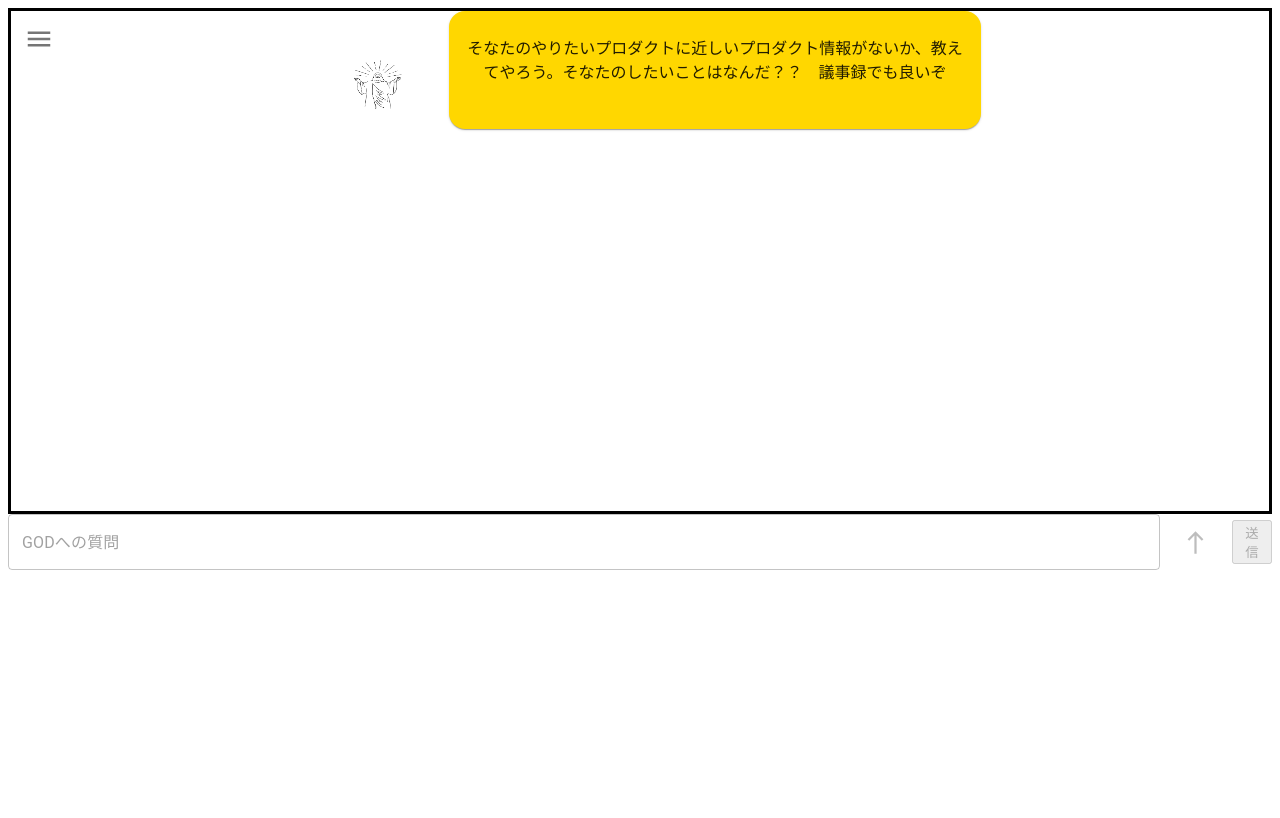
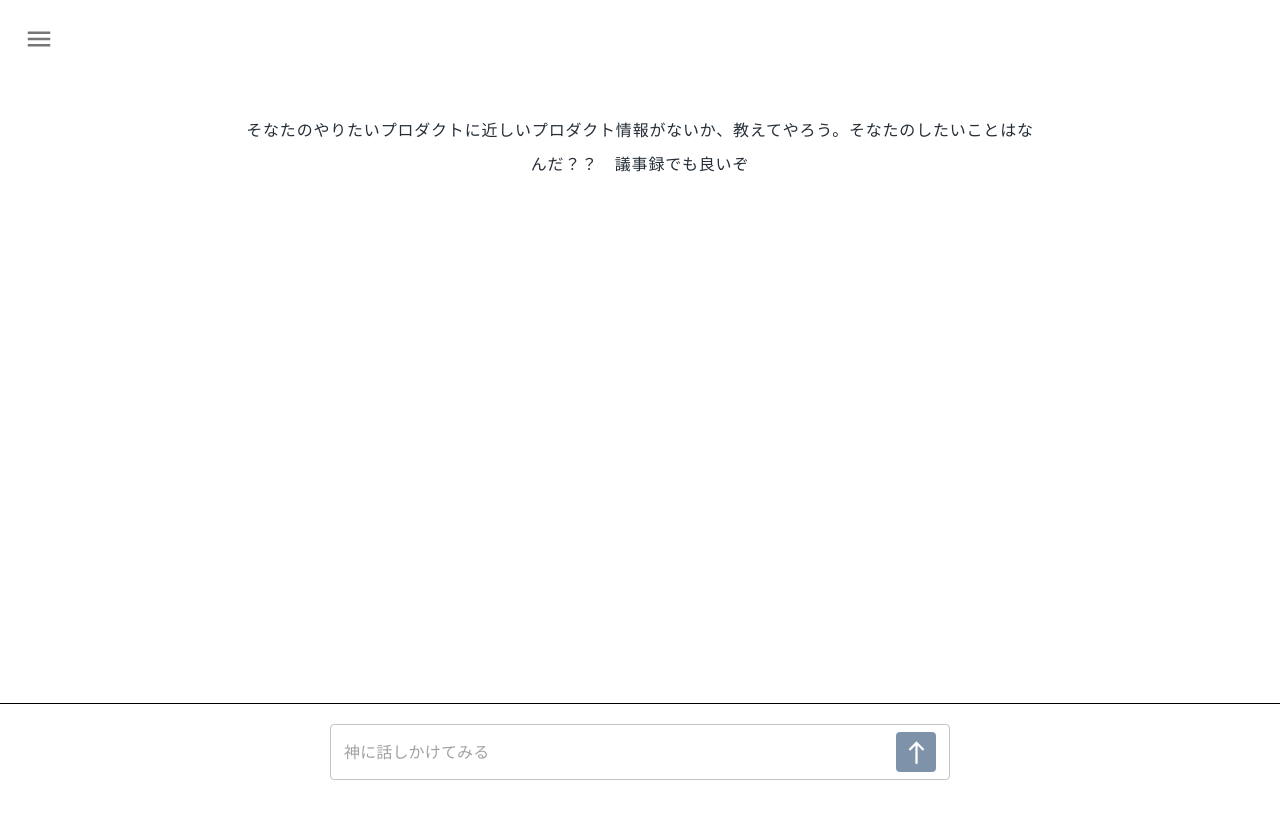
Before and after one commit to BTC10-PhilosophersStone/GOD, a React (Vite) app in the folder front/: page /chat in a window 1280 px wide. Shown: the top 818 px of the page. Built offline with nearby package versions, Linux system fonts and the light colour scheme; no server answers; a web font is replaced by a local one.

Commit message:
メッセージを上部に設定、デザイン反映

```diff
--- a/front/src/components/ChatApp/MessageContent.jsx
+++ b/front/src/components/ChatApp/MessageContent.jsx
@@ -1,22 +1,59 @@
-import { Card } from "@mui/material";
+import { Box, Card, Stack, Typography } from "@mui/material";
 export function MessageContent({ role, content }) {
   const isGod = role === "GOD";
   return (
     <>
-      <Card
+      {/* <Card
         sx={{
-          maxWidth: 500,
+          // maxWidth: 500,
           textAlign: "center",
-          backgroundColor: isGod ? "gold" : "whitesmoke",
+          backgroundColor: isGod ? "none" : "#466584",
+          color: isGod ? "#252e37" : "white",
           marginBottom: 4,
-          overlay: "auto",
+          // overlay: "auto",
           display: "flex",
-          borderRadius: 4,
-          padding: "8px 16px",
+          borderRadius: 8,
+          padding: "24px 24px",
+          // fontFamily: isGod
+          //   ? '"Hina Mincho" , Helvetica, Arial, serif'
+          //   : '"Zen Kaku Gothic New", Helvetica, Arial, sans-serif ',
+          // fontWeight: 400,
+          // fontSize: "16px",
+          // lineHeight: "34px",
+          // letterSpacing: "5px",
+          // color: "#252e37",
+          // mt: "1px",
         }}
       >
-        <p>{content}</p>
-      </Card>
+      </Card> */}
+      <Stack spacing={7.75} alignitems="center">
+        <Typography
+          component="p"
+          align={isGod ? "center" : "justify-content"}
+          sx={{
+            fontFamily: isGod
+              ? // ? '"Hina Mincho" , Helvetica, Arial, serif'
+                "Hina Mincho(Regular)"
+              : '"Zen Kaku Gothic New", Helvetica, Arial, sans-serif ',
+            fontWeight: 400,
+            fontSize: "16px",
+            lineHeight: "34px",
+            letterSpacing: "5px",
+            // color: "#252e37",
+            mt: "1px",
+            backgroundColor: isGod ? "none" : "#466584",
+            color: isGod ? "#252e37" : "white",
+            borderRadius: 8,
+            padding: "24px 24px",
+            width: "800px",
+          }}
+        >
+          <Box component="span" sx={{ letterSpacing: "0.8px" }}>
+            {content}
+          </Box>
+        </Typography>
+        {/* <p>{content}</p> */}
+      </Stack>
     </>
   );
 }
--- a/front/src/components/ChatApp/MessageList.jsx
+++ b/front/src/components/ChatApp/MessageList.jsx
@@ -2,6 +2,7 @@ import { useAtom } from "jotai";
 import { MessageListItem } from "./MessageListItem";
 import { messageListAtom } from "../atoms";
 import { useEffect, useRef } from "react";
+import { Container } from "@mui/material";
 
 export function MessageList() {
   const [messageList, setMessageList] = useAtom(messageListAtom);
@@ -20,11 +21,13 @@ export function MessageList() {
   }, [messageList]);
   return (
     <>
-      <div
-        style={{
-          border: "solid",
-          height: "500px",
-          overflowY: "auto",
+      <Container
+        maxWidth={false}
+        sx={{
+          maxWidth: "856px",
+          pt: "82px",
+          px: { xs: 3, sm: 4 },
+          height: "1000px",
           whiteSpace: "pre-wrap",
         }}
         ref={scrollRef}
@@ -32,8 +35,8 @@ export function MessageList() {
         {messageList.map((message) => (
           <MessageListItem key={message.id} message={message} />
         ))}
-        <div style={{ height: "350px" }} aria-hidden="true" />
-      </div>
+        <div style={{ height: "850px" }} aria-hidden="true" />
+      </Container>
     </>
   );
 }
--- a/front/src/components/ChatApp/MessageListItem.jsx
+++ b/front/src/components/ChatApp/MessageListItem.jsx
@@ -13,13 +13,13 @@ export function MessageListItem({ message }) {
       >
         {message.role === "GOD" ? (
           <>
-            <Avatar role={message.role} />
+            {/* <Avatar role={message.role} /> */}
             <MessageContent role={message.role} content={message.content} />
           </>
         ) : (
           <>
             <MessageContent role={message.role} content={message.content} />
-            <Avatar role={message.role} />
+            {/* <Avatar role={message.role} /> */}
           </>
         )}
       </div>
--- a/front/src/components/ChatApp/Prompt.jsx
+++ b/front/src/components/ChatApp/Prompt.jsx
@@ -1,13 +1,54 @@
-import { Stack } from "@mui/material";
+import { Autocomplete, Box, Stack, TextField } from "@mui/material";
 import { PromptButton } from "./PromptButton";
 import { PromptInput } from "./PromptInput";
+import { useAtom } from "jotai";
+import { promptAtom } from "../atoms";
 
 export function Prompt() {
+  const [prompt, setPrompt] = useAtom(promptAtom);
+
   return (
     <>
       <Stack direction="row" spacing={2} sx={{ alignItems: "center" }}>
-        <PromptInput />
-        <PromptButton />
+        {/* <Autocomplete
+          freeSolo
+          fullWidth
+          // options={autocompleteOptions}
+          value={prompt}
+          popupIcon={null}
+          clearIcon={null}
+          // renderInput={(params) => <TextField {...params} />}
+          renderInput={() => {}}
+        /> */}
+
+        <Box
+          component="footer"
+          sx={{
+            position: "fixed",
+            left: 0,
+            right: 0,
+            bottom: 0,
+            zIndex: 4,
+            bgcolor: "background.paper",
+            borderTop: 1,
+            borderColor: "devider",
+            display: "flex",
+            justifyContent: "center",
+            px: 2,
+            py: 2.5,
+          }}
+        >
+          <Stack
+            direction="row"
+            alignitems="center"
+            spacing={2}
+            sx={{ width: "100%", maxWidth: "620px" }}
+          >
+            {/* PromptInputの中で PromptButtonを呼び出すように変更 */}
+            <PromptInput />
+            {/* <PromptButton /> */}
+          </Stack>
+        </Box>
       </Stack>
       {/* <div
         style={{
--- a/front/src/components/ChatApp/PromptButton.jsx
+++ b/front/src/components/ChatApp/PromptButton.jsx
@@ -125,26 +125,34 @@ export function PromptButton() {
   return (
     <>
       <IconButton
-        aria-label="send"
         onClick={handleClick}
         disabled={!prompt}
+        aria-label="send"
         sx={{
           width: 40,
           height: 40,
-          bgcolor: "primary.main",
+          bgcolor: prompt ? "#466584" : "#7E93A9",
           color: "primary.contrastText",
-          borderRadius: 1,
+          borderRadius: "4px",
           flexShrink: 0,
           "&:hover": {
-            bgcolor: "primary.main",
+            bgcolor: "#1F3850",
+          },
+          "&.Mui-disabled": {
+            backgroundColor: "#7E93A9",
           },
         }}
       >
-        <NorthIcon sx={{ fontSize: 27 }} />
+        <NorthIcon
+          sx={{
+            fontSize: 27,
+            color: "white",
+          }}
+        />
       </IconButton>
-      <button onClick={handleClick} disabled={!prompt}>
+      {/* <button onClick={handleClick} disabled={!prompt}>
         送信
-      </button>
+      </button> */}
     </>
   );
 }
--- a/front/src/components/ChatApp/PromptInput.jsx
+++ b/front/src/components/ChatApp/PromptInput.jsx
@@ -2,6 +2,7 @@ import { useAtom } from "jotai";
 import { promptAtom } from "../atoms";
 import { InputAdornment, TextField } from "@mui/material";
 import AddIcon from "@mui/icons-material/Add";
+import { PromptButton } from "./PromptButton";
 
 export function PromptInput() {
   const [prompt, setPrompt] = useAtom(promptAtom);
@@ -11,17 +12,27 @@ export function PromptInput() {
       fullWidth
       value={prompt}
       onChange={handleChange}
-      placeholder="GODへの質問"
+      placeholder="神に話しかけてみる"
       variant="outlined"
+      inputprops={{
+        "aria-label": "神に話しかけてみる",
+      }}
       slotProps={{
         startAdornment: (
           <InputAdornment position="start" sx={{ mr: 1 }}>
             <AddIcon sx={{ fontSize: 24, color: "text.primary" }} />
           </InputAdornment>
         ),
+        input: {
+          endAdornment: (
+            <InputAdornment position="end">
+              <PromptButton />
+            </InputAdornment>
+          ),
+        },
       }}
       sx={{
-        "& MuiOutlinedInput-root": { minHeight: 56, pr: 1 },
+        // "& MuiOutlinedInput-root": { minHeight: 56, pr: 1 },
         "& MuiOutlinedInput-input": {
           fontFamily: '"Zen Kaku Gothic New", Helvetica,Arial,sans-serif',
           fontWeight: 400,
--- a/front/src/theme/Chat.jsx
+++ b/front/src/theme/Chat.jsx
@@ -181,6 +181,7 @@ export const Chat = () => {
               popupIcon={null}
               clearIcon={null}
               renderInput={(params) => (
+                // PromptInput.jsxに反映済み
                 <TextField
                   {...params}
                   placeholder="神に話しかけてみる"
```
